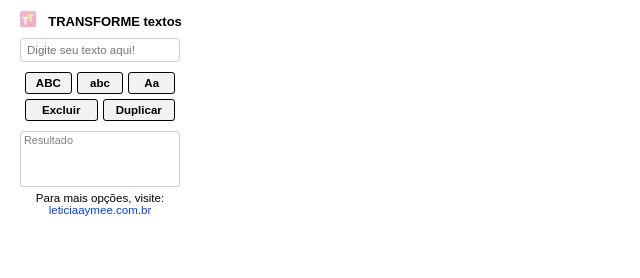
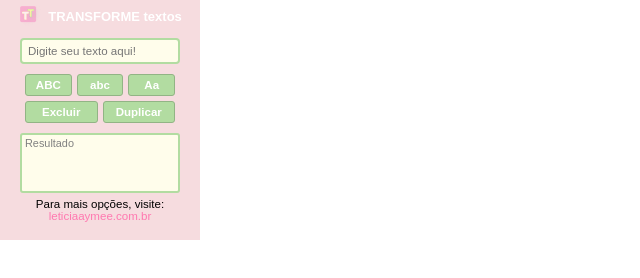
Before and after one commit to Leticia-Aymee/ext_transformetextos-desafio, a browser extension: page index.html in a window 1280 px wide. Shown: the whole page, without its empty margins (0-640 px from the left). Drawn offline with Linux system fonts and the light colour scheme.

Commit message:
UPDATE: mudança de paleta de cores no arquivo CSS

```diff
--- a/styles.css
+++ b/styles.css
@@ -18,23 +18,26 @@
     align-items: center;
     gap: 5px;
     margin-bottom: 5px;
+    padding: 5px;
 }
 
 .cabecalho h1 {
     font-size: 13px;
+    color: #fff;
 }
 
 /* Layout APP */
 .container-pai {
+    background-color: #f6dcdf;
     width: 200px;
-    height: 200px;
+    height: 240px;
 
     /* Flexbox */
     display: flex;
     flex-direction: column;
     justify-content: flex-start;
     align-items: center;
-    margin-top: 10px;
+
 }
 
 
@@ -55,23 +58,25 @@
     width: 160px;
     padding: 5px 6px;
     margin-bottom: 5px;
-    border: 1px solid #ccc;
+    border: 2px solid #b2dca1;
     border-radius: 4px;
     outline: none;
     font-size: 0.85rem;
     transition: 0.2s;
+    background-color: #fffdeb;
 }
 
 .btn {
     cursor: pointer;
     padding: 4px 8px;
     border-radius: 3px;
-    border: 1px solid #000;
-    background-color: #f2f2f2;
+    border: 1px solid #92b485;
+    background-color: #b2dca1;
     transition: 0.2s;
     font-weight: bold;
     flex: 1; /* divide o espaço igualmente */
     text-align: center;
+    color: #fff;
 }
 
 /* Desafio */
@@ -79,14 +84,16 @@
 .result {
     width: 160px;
     margin-top: 5px;
-    border: 1px solid #ccc;
+    border: 2px solid #b2dca1;
     border-radius: 3px;
     padding: 2px 3px 40px;
     height: 60px;
     background-color: #fff;
     font-size: 0.8rem;
     text-align: left;
+    background-color: #fffdeb;
 }
+
 
 .rodape {
     margin-top: 5px;
@@ -96,5 +103,5 @@
 
 .rodape a {
     text-decoration: none;
-    color: #0040ff;
+    color: #ff78b0;
 }
```
